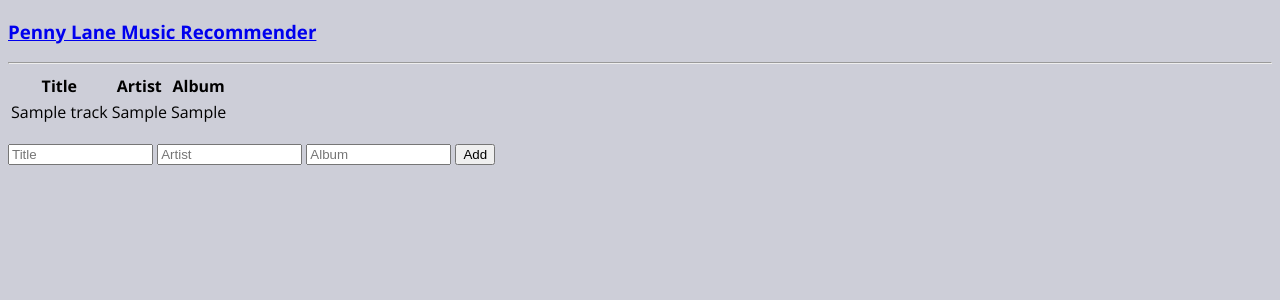
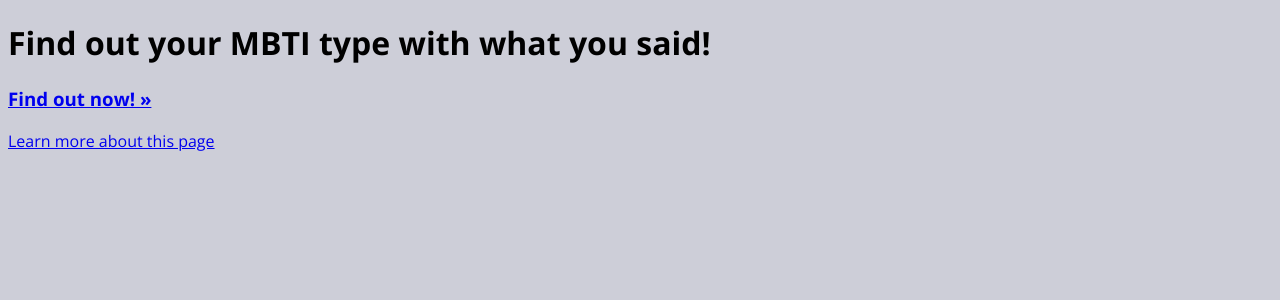
Before and after one commit to jojozhouu/predict_mbti_with_texts, a Flask app: page / in a window 1280 px wide. Shown: the top 300 px of the page. Run offline with Flask 2, Linux system fonts and the light colour scheme; tables that the repository leaves empty hold one stand-in row (values such as "Sample post"); parts of the project's set-up code (start-up, migrations or seed data) failed here and were passed over.

Commit message:
modified app.py to to project-specific draft version; added corresponding html templates

```diff
--- a/app.py
+++ b/app.py
@@ -6,7 +6,7 @@ import sqlalchemy.exc
 from flask import Flask, render_template, request, redirect, url_for
 
 # For setting up the Flask-SQLAlchemy database session
-from src.add_songs import Tracks, TrackManager
+from src.manage_rds_db import PostManager
 
 # Initialize the Flask application
 app = Flask(__name__, template_folder="app/templates",
@@ -25,75 +25,103 @@ logger.debug(
     'in config/flaskconfig.py (e.g. `-p 5000:5000`). Otherwise, go to the '
     'port defined on the left side of the port mapping '
     '(`i.e. -p THISPORT:5000`). If you are running from a Windows machine, '
-    'go to 127.0.0.1 instead of 0.0.0.0.', app.config["HOST"]
-    , app.config["PORT"])
+    'go to 127.0.0.1 instead of 0.0.0.0.', app.config["HOST"], app.config["PORT"])
 
 # Initialize the database session
-track_manager = TrackManager(app)
+track_manager = PostManager(app)
 
 
 @app.route('/')
-def index():
-    """Main view that lists songs in the database.
-
-    Create view into index page that uses data queried from Track database and
-    inserts it into the app/templates/index.html template.
+def home():
+    """Main view that displays all 16 MBTI types and a button to input_text page
 
     Returns:
         Rendered html template
+    """
+    return render_template('index.html')
 
-    """
+# @app.route('/')
+# def index():
+#     """Main view that displays all 16 MBTI types and a text box for entering texts.
 
-    try:
-        tracks = track_manager.session.query(Tracks).limit(
-            app.config["MAX_ROWS_SHOW"]).all()
-        logger.debug("Index page accessed")
-        return render_template('index.html', tracks=tracks)
-    except sqlite3.OperationalError as e:
-        logger.error(
-            "Error page returned. Not able to query local sqlite database: %s."
-            " Error: %s ",
-            app.config['SQLALCHEMY_DATABASE_URI'], e)
-        return render_template('error.html')
-    except sqlalchemy.exc.OperationalError as e:
-        logger.error(
-            "Error page returned. Not able to query MySQL database: %s. "
-            "Error: %s ",
-            app.config['SQLALCHEMY_DATABASE_URI'], e)
-        return render_template('error.html')
-    except:
-        traceback.print_exc()
-        logger.error("Not able to display tracks, error page returned")
-        return render_template('error.html')
+#     Returns:
+#         Rendered html template
+#     """
+
+#     try:
+#         tracks = track_manager.session.query(Tracks).limit(
+#             app.config["MAX_ROWS_SHOW"]).all()
+#         logger.debug("Index page accessed")
+#         return render_template('index.html', tracks=tracks)
+#     except sqlite3.OperationalError as e:
+#         logger.error(
+#             "Error page returned. Not able to query local sqlite database: %s."
+#             " Error: %s ",
+#             app.config['SQLALCHEMY_DATABASE_URI'], e)
+#         return render_template('error.html')
+#     except sqlalchemy.exc.OperationalError as e:
+#         logger.error(
+#             "Error page returned. Not able to query MySQL database: %s. "
+#             "Error: %s ",
+#             app.config['SQLALCHEMY_DATABASE_URI'], e)
+#         return render_template('error.html')
+#     except:
+#         traceback.print_exc()
+#         logger.error("Not able to display tracks, error page returned")
+#         return render_template('error.html')
 
 
-@app.route('/add', methods=['POST'])
-def add_entry():
-    """View that process a POST with new song input
+@app.route('/input_text', methods=['Get', 'POST'])
+def input_text():
+    """View that process a text box for entering texts.
 
     Returns:
-        redirect to index page
+        redirect to result page
     """
+    # Get the text from the text box
+    text = request.form.get('text')
+    # TODO call preprocess and predict functions
+    return render_template('search.html')
+    # try:
+    #     track_manager.add_track(artist=request.form['artist'],
+    #                             album=request.form['album'],
+    #                             title=request.form['title'])
+    #     logger.info("New song added: %s by %s", request.form['title'],
+    #                 request.form['artist'])
+    #     return redirect(url_for('index'))
+    # except sqlite3.OperationalError as e:
+    #     logger.error(
+    #         "Error page returned. Not able to add song to local sqlite "
+    #         "database: %s. Error: %s ",
+    #         app.config['SQLALCHEMY_DATABASE_URI'], e)
+    #     return render_template('error.html')
+    # except sqlalchemy.exc.OperationalError as e:
+    #     logger.error(
+    #         "Error page returned. Not able to add song to MySQL database: %s. "
+    #         "Error: %s ",
+    #         app.config['SQLALCHEMY_DATABASE_URI'], e)
+    #     return render_template('error.html')
 
-    try:
-        track_manager.add_track(artist=request.form['artist'],
-                                album=request.form['album'],
-                                title=request.form['title'])
-        logger.info("New song added: %s by %s", request.form['title'],
-                    request.form['artist'])
-        return redirect(url_for('index'))
-    except sqlite3.OperationalError as e:
-        logger.error(
-            "Error page returned. Not able to add song to local sqlite "
-            "database: %s. Error: %s ",
-            app.config['SQLALCHEMY_DATABASE_URI'], e)
-        return render_template('error.html')
-    except sqlalchemy.exc.OperationalError as e:
-        logger.error(
-            "Error page returned. Not able to add song to MySQL database: %s. "
-            "Error: %s ",
-            app.config['SQLALCHEMY_DATABASE_URI'], e)
-        return render_template('error.html')
+
+@app.route("/result", methods=['GET', 'POST'])
+def show_result():
+    """View that displays the result of the text prediction.
+
+    Returns:
+        Rendered html template
+    """
+    return render_template('result.html')
+
+
+@app.route('/learn_more')
+def learn_more():
+    """View that process a text box for entering texts.
+
+    Returns:
+        redirect to result page
+    """
+    # TODO call preprocess and predict functions
+    return render_template('about.html')
 
 
 if __name__ == '__main__':
--- a/app/templates/index.html
+++ b/app/templates/index.html
@@ -6,38 +6,18 @@
 </head>
 
 <body>
+    <h1>
+         <a> Find out your MBTI type with what you said!</a>
+    </h1>
+
     <h3>
-         <a href = "{{ url_for('index') }}">Penny Lane Music Recommender</a>
+      <a href="/input_text" role="button">Find out now! &raquo;</a>
     </h3>
 
-    <hr/>
-    <table>
-         <thead>
-            <tr>
-               <th>Title</th>
-               <th>Artist</th>
-               <th>Album</th>
-            </tr>
-         </thead>
-
-         <tbody>
-            {% for track in tracks %}
-               <tr>
-                   <td>{{ track.title }}</td>
-                   <td>{{ track.artist }}</td>
-                   <td>{{ track.album }}</td>
-               </tr>
-            {% endfor %}
-         </tbody>
-      </table>
-      <form action="{{ url_for('add_entry') }}" method=post class=add-entry>
-      <dl>
-        <input type=text size=15 name=title placeholder="Title">
-        <input type=text size=15 name=artist placeholder="Artist">
-        <input type=text size=15 name=album placeholder="Album">
-        <input type=submit value=Add>
-      </dl>
-    </form>
+    <div>
+      <a href="/learn_more"> Learn more about this page </a>
+    </div>
 
 </body>
+
 </html>
```
Also changed, not shown: app/templates/about.html (added, +39 -0 lines), app/templates/error.html (deleted, +0 -18 lines), app/templates/result.html (added, +24 -0 lines), app/templates/search.html (added, +26 -0 lines).
